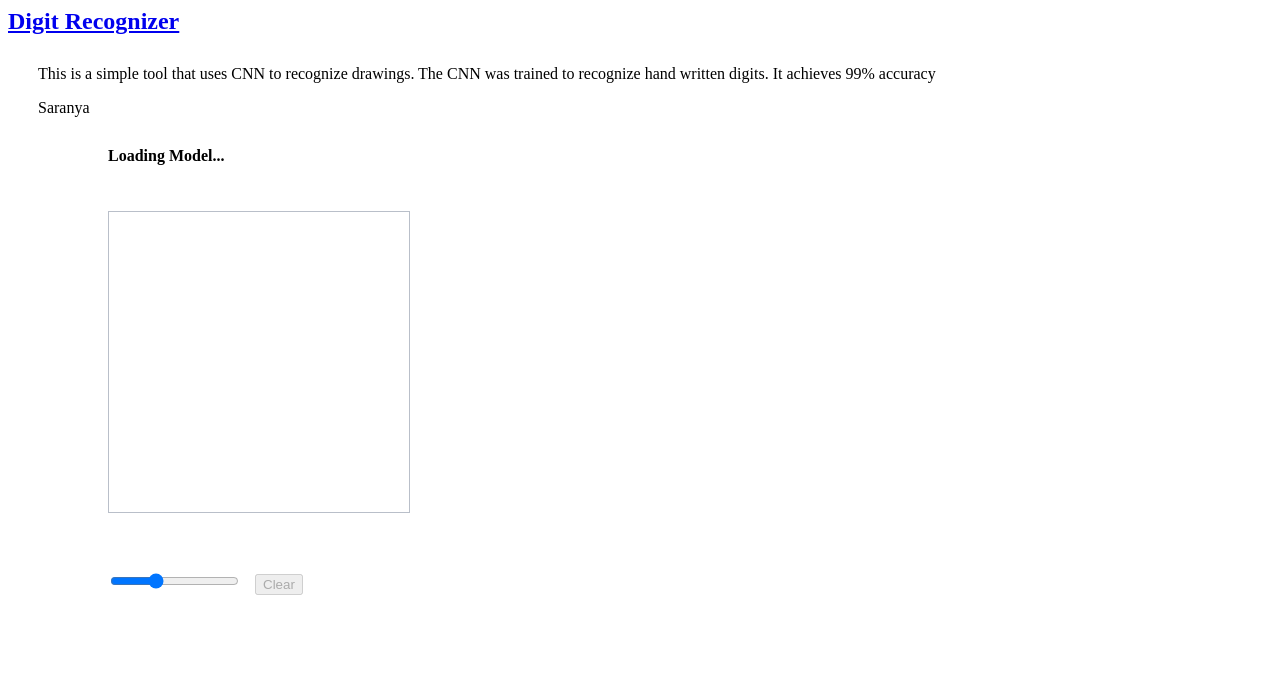
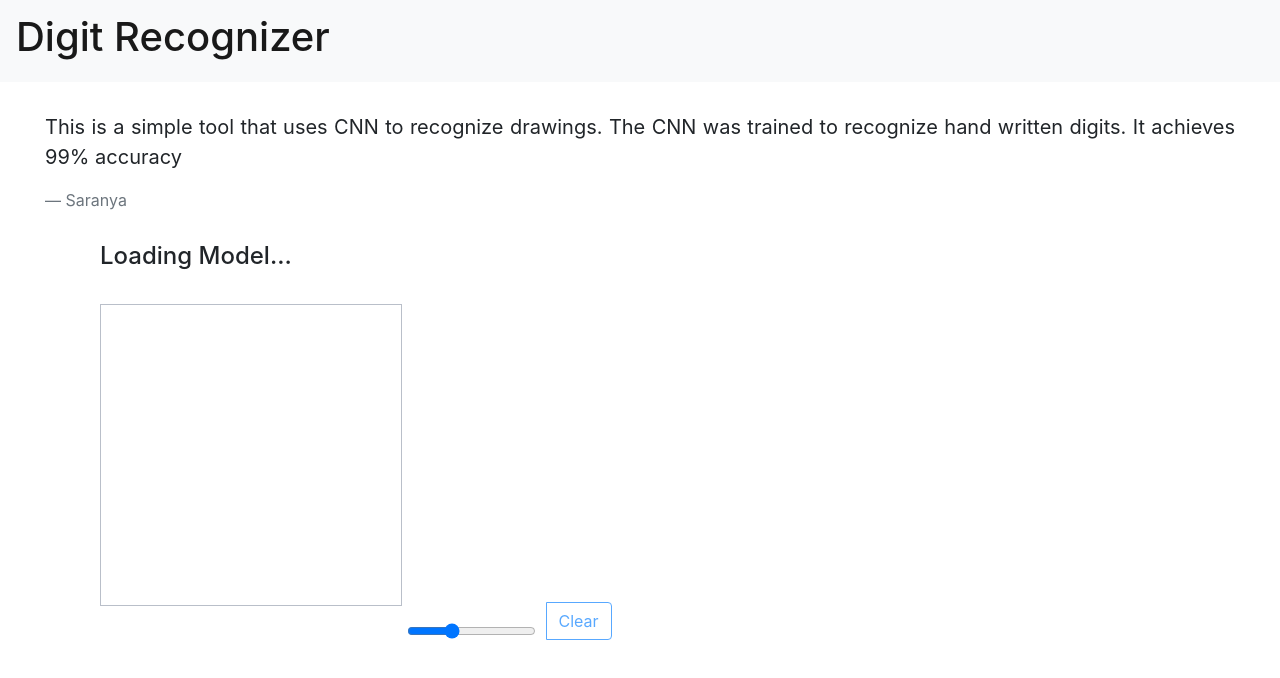
Before and after one commit to AnyuNivas/MNIST-Hand-written-Digits-Recognition, a plain HTML site: page index.html in a window 1280 px wide. Drawn offline with nearby package versions, Linux system fonts and the light colour scheme; a script that the page names is missing.

Commit message:
js file changed

```diff
--- a/index.html
+++ b/index.html
@@ -4,6 +4,7 @@
 <title>Hand Written Digits Reconginizer</title>
 <!-- TensorFlow.js script -->
 <script src="https://cdn.jsdelivr.net/npm/@tensorflow/tfjs@latest"> </script>
+<link rel="stylesheet" href="https://maxcdn.bootstrapcdn.com/bootstrap/4.1.0/css/bootstrap.min.css"/>
 <script src = "main.js" ></script>
 </head>
 <body>
```
